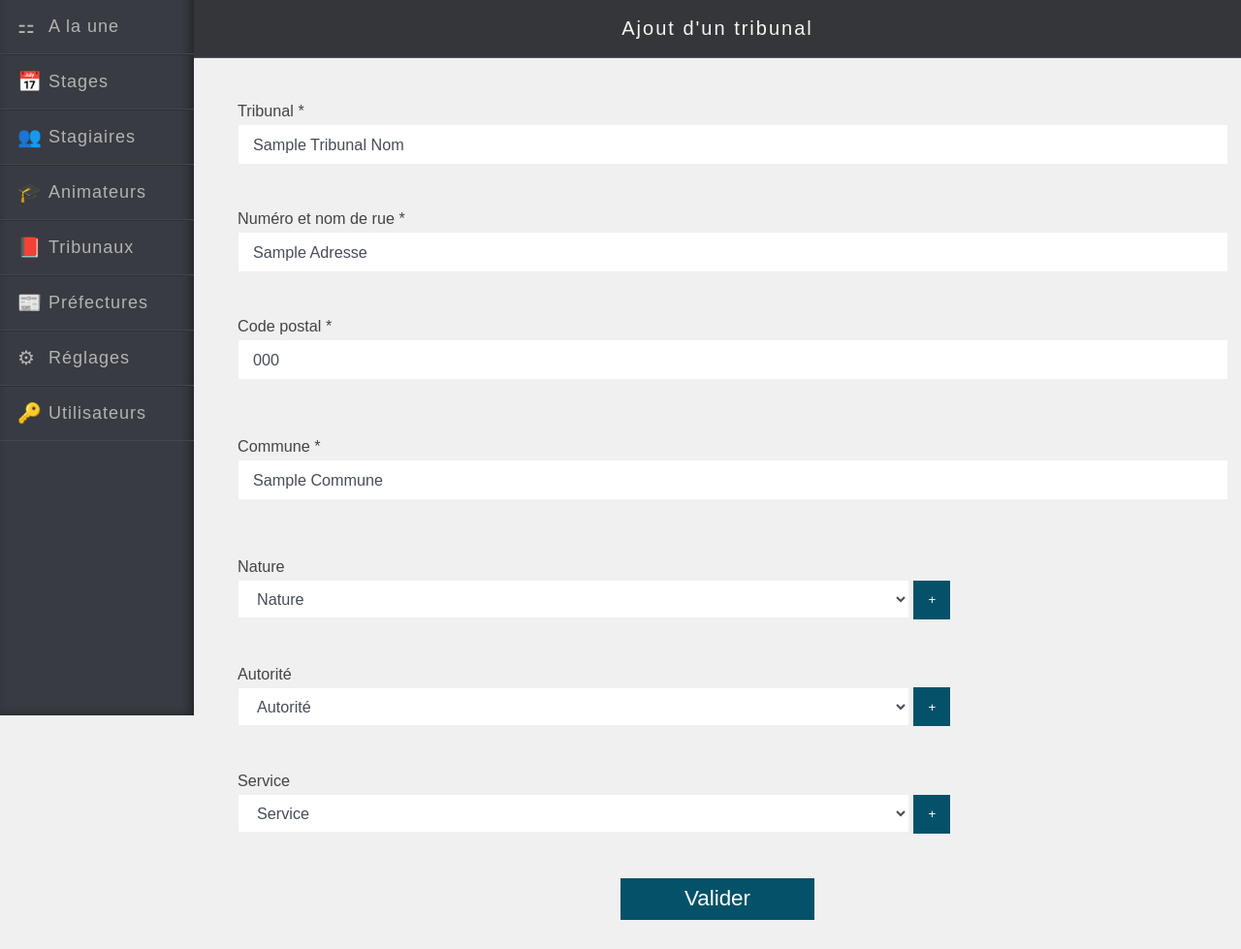
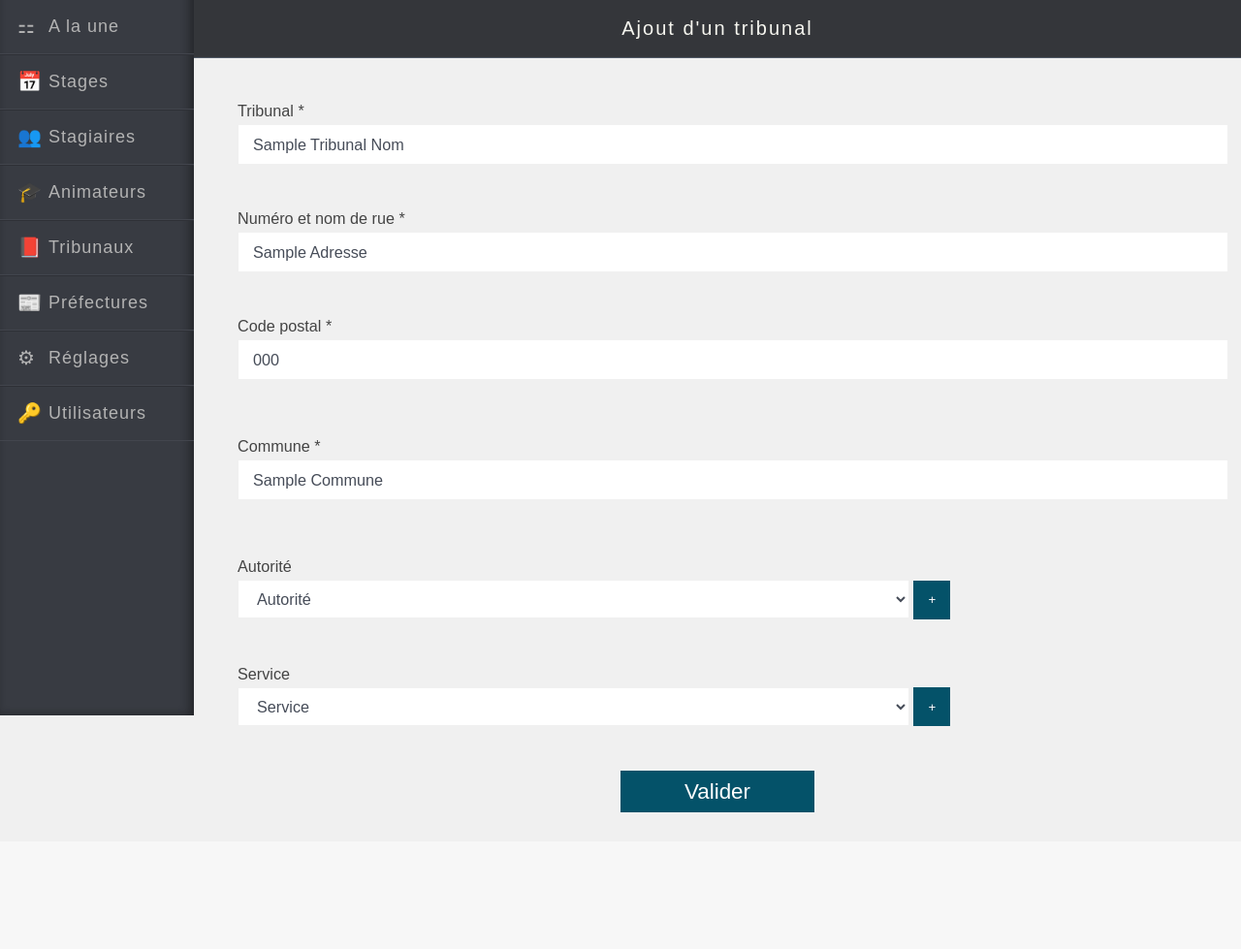
Before and after one commit to claireb25/afer, a PHP site: template views/newTribunal.html.twig in a window 1280 px wide. Shown: the part 62-1041 px from the top of the page at 97% size. After the commit the page ends 900 px from the top, so only its background shows below. Run offline with PHP 8.4, Linux system fonts and the light colour scheme; the template is opened without the code that fills it: most values are stand-ins (such as "Sample title", 1, 10 or a date in 2020); some libraries are stand-ins or nearby versions; some web fonts are replaced.

Commit message:
[Tribunal] Suppresion du champ nature

```diff
--- a/views/newTribunal.html.twig
+++ b/views/newTribunal.html.twig
@@ -59,27 +59,6 @@
                     {% endif %}
             {% endif %}
         </p>
-    </div>
-    <div class="form-group">
-        <label for="nature_tribunal" class="form-label">Nature</label>
-         <select id="nature_tribunal" name="nature_tribunal" id="nature_tribunal" class="form-input small-select capitalize" >
-            {% if error is defined %}
-                <option value="nature_tribunal"  disabled>Nature</option>
-                {% for elem in nature %}
-                    {% if elem.id == nature_tribunal %}
-                        <option value="{{ elem.id }}" selected>{{ elem.nature_nom }}</option>
-                    {% else %}
-                        <option value="{{ elem.id }}">{{ elem.nature_nom }}</option>
-                    {% endif %}
-                {% endfor %}
-            {% else %}
-                <option value="nature_tribunal" selected disabled>nature</option>
-                {% for elem in nature %}
-                <option value="{{ elem.id }}">{{ elem.nature_nom }}</option>
-                {% endfor %}
-        {% endif %}
-        </select>
-        <button type="button" class="form-button small-btn inline-btn btn-add-nature">+</button>
     </div>
     <div class="form-group">
         <label for="autorite_tribunal" class="form-label">Autorité</label>
--- a/views/viewTribunal.html.twig
+++ b/views/viewTribunal.html.twig
@@ -4,7 +4,7 @@
   <h1>Tribunal : {{toEdit.tribunal_nom}}</h1>
   <div class="larg" >
 
-        <p><span class="bold" >Nature :</span> {{ toEdit.nature_nom|raw }}</p>
+
         <p><span class="bold" >Service :</span> {{ toEdit.service_nom|raw }}</p>
         <p><span class="bold" >Autorité :</span> {{ toEdit.autorite_nom|raw }}</p>
         <p><span class="bold" >Adresse :</span> {{ toEdit.adresse|raw }}</p>
```
Also changed, not shown: views/editTribunal.html.twig (+0 -21 lines).
